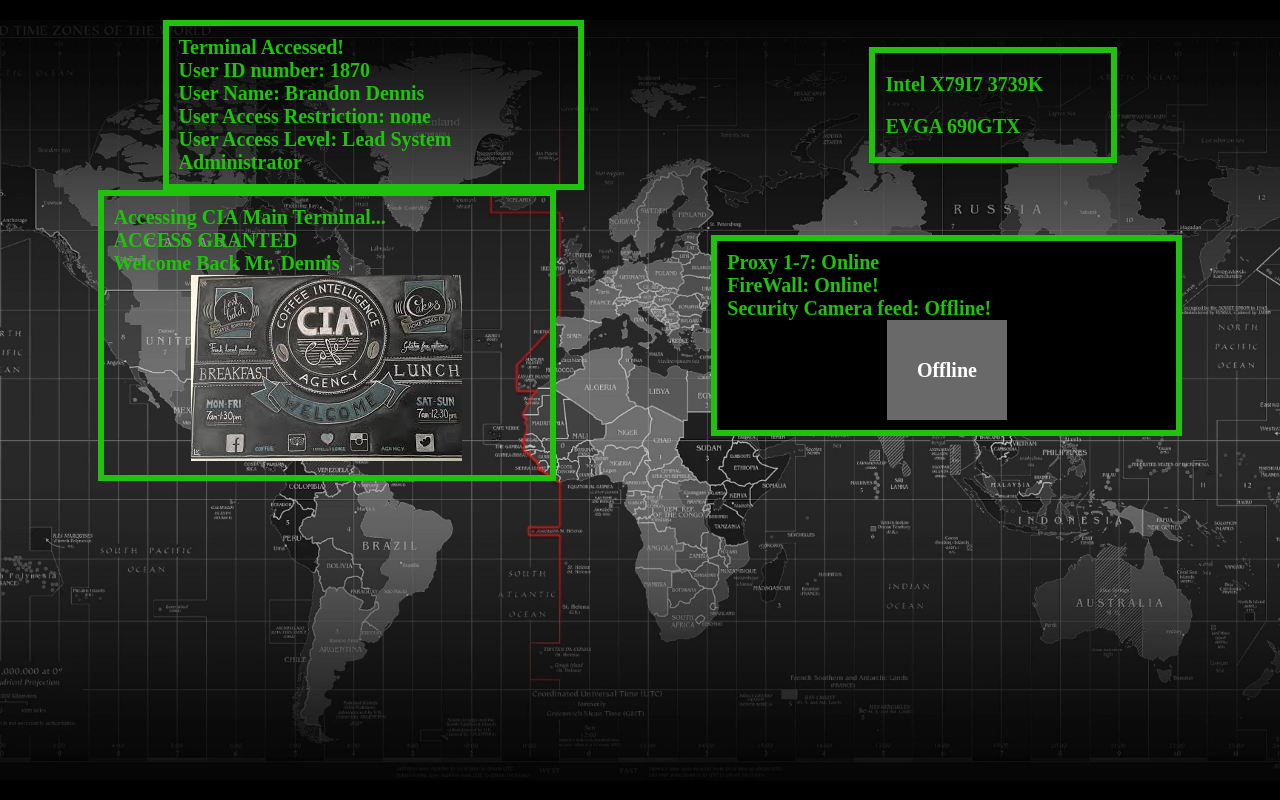
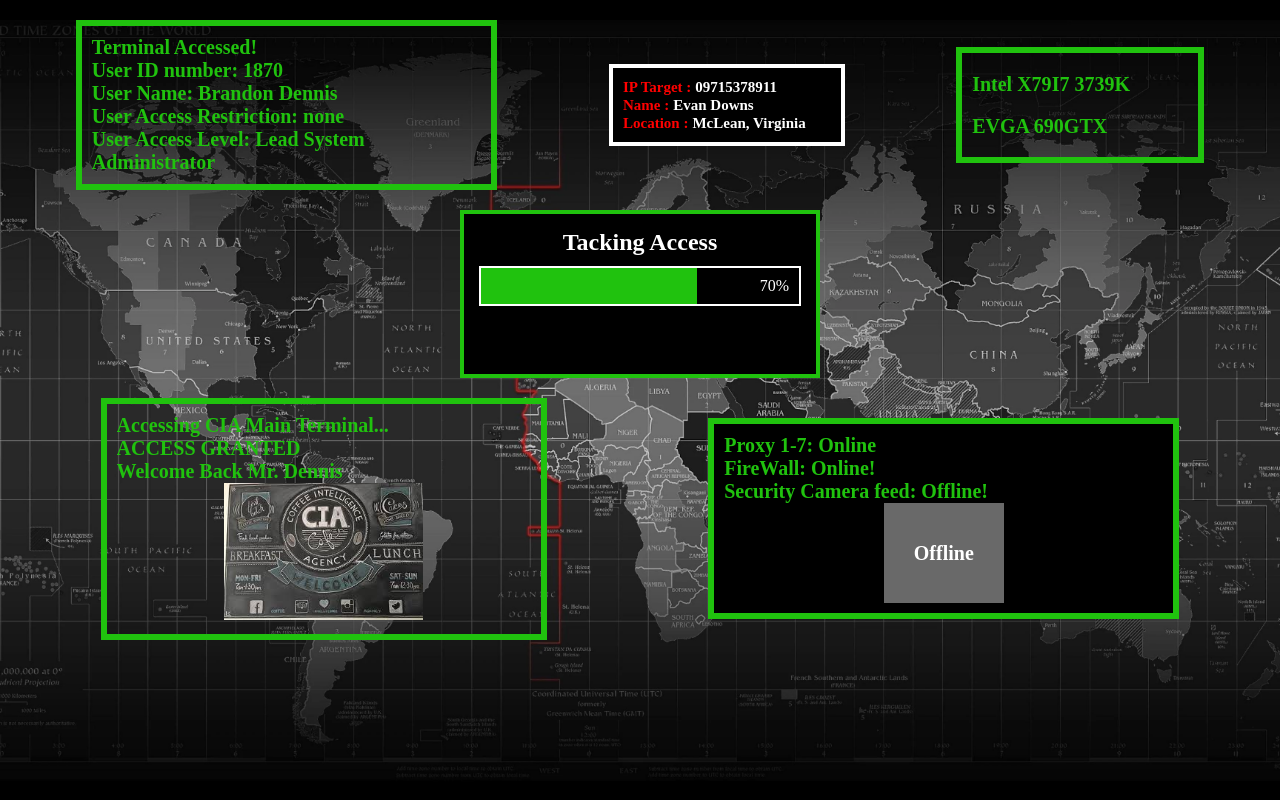
Before and after one commit to Bhupesh-joshi/HTML-CSS-Projects, a plain HTML site: page Index.html in a window 1280 px wide. Drawn offline with Linux system fonts and the light colour scheme.

Commit message:
my last commit

```diff
--- a/Index.html
+++ b/Index.html
@@ -20,6 +20,14 @@
                         <p>User Access Restriction: none</p>
                         <p>User Access Level: Lead System Administrator</p>
                     </div>
+                    <div class="upper-div-middle">
+                        <span class="upper-div-middle-c-red">IP Target :</span>
+                        <span class="upper-div-middle-c-green">09715378911</span> <br>
+                        <span class="upper-div-middle-c-red">Name :</span>
+                        <span class="upper-div-middle-c-green">Evan Downs</span> <br>
+                        <span class="upper-div-middle-c-red">Location :</span>
+                        <span class="upper-div-middle-c-green">McLean, Virginia</span> <br>
+                    </div>
                     <div class="upper-div-2">
                         <p>Intel X79</p>
                         <p>I7 3739K</p>
@@ -27,8 +35,14 @@
                     </div>
                 </div>
 
-                <div class="middle">
-
+                <div class="middle-div">
+                    <div class="middle-div-content">
+                        <h1>Tacking Access</h1>
+                        <div class="process-box">
+                            <div class="process-box-bg"></div>
+                            70%
+                        </div>
+                    </div>
                 </div>
 
                 <div class="lower-div">
--- a/style/style.css
+++ b/style/style.css
@@ -50,6 +50,29 @@
     font-weight: 700;
 }
 
+.section-class .bg-div .content .upper-div .upper-div-middle
+{
+    width: 19%;
+    padding: 10px;
+    border: 4px solid #FFF;
+    background: #000;
+    /* color: #20C20E; */
+}
+
+.section-class .bg-div .content .upper-div .upper-div-middle .upper-div-middle-c-red
+{
+    font-size: 15px;
+    font-weight: 700;
+    color: red;
+}
+
+.section-class .bg-div .content .upper-div .upper-div-middle .upper-div-middle-c-green
+{
+    font-size: 15px;
+    font-weight: 700;
+    color: #FFF;
+}
+
 .section-class .bg-div .content .upper-div .upper-div-2
 {
 
@@ -69,6 +92,49 @@
     font-weight: 700;
 }
 
+.section-class .bg-div .content .middle-div
+{
+    display: flex;
+    align-items: center;
+    justify-content: space-around;
+    padding: 20px;
+}
+
+.section-class .bg-div .content .middle-div .middle-div-content
+{
+    width: 30%;
+    border: 4px solid #20C20E;
+    padding: 15px;
+    height: 21vh;
+    background: #000;
+}
+
+.section-class .bg-div .content .middle-div .middle-div-content h1
+{
+    color: #FFF;
+    text-align: center;
+}
+
+.section-class .bg-div .content .middle-div .middle-div-content .process-box
+{
+    width: 100%;
+    border: 2px solid #FFF;
+    height: 5vh;
+    color: #FFF;
+    margin-top: 10px;
+    display: flex;
+    text-align: center;
+    padding: 0 10px 0 0;
+    align-items: center;
+    justify-content: space-between;
+}
+
+.section-class .bg-div .content .middle-div .middle-div-content .process-box .process-box-bg
+{
+    background: #20C20E;
+    width: 70%;
+    height: -webkit-fill-available;
+}
 
 .section-class .bg-div .content .lower-div
 {
@@ -80,7 +146,7 @@
 .section-class .bg-div .content .lower-div .lower-div-1
 {
 
-    width: 37%;
+    width: 36%;
     padding: 10px;
     border: 6px solid #20C20E;
     color: #20C20E;
@@ -90,6 +156,11 @@
 {
     font-size: 20px;
     font-weight: 700;
+}
+
+.section-class .bg-div .content .lower-div .lower-div-1 img
+{
+    width: 48%;
 }
 
 .section-class .bg-div .content .lower-div .lower-div-1 div {
```
Also changed, not shown: JavaScript/script.js (deleted).
